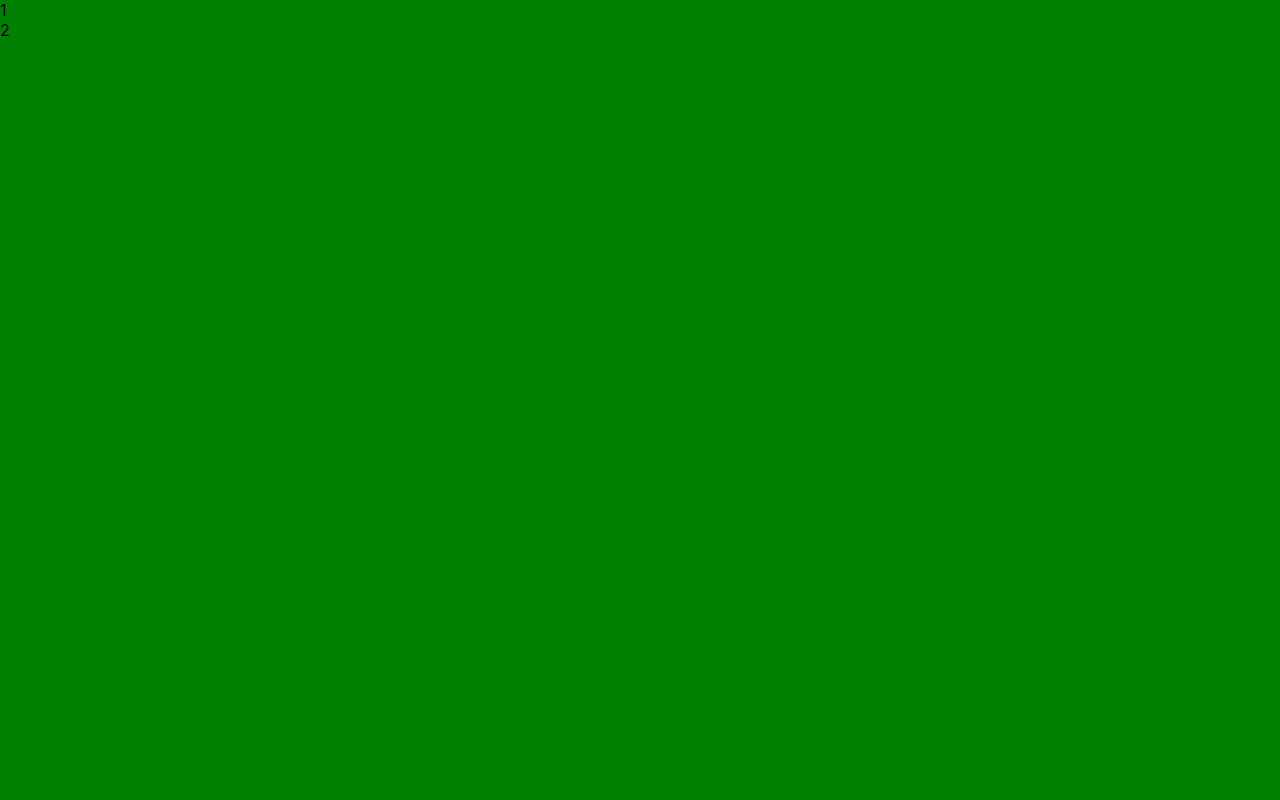
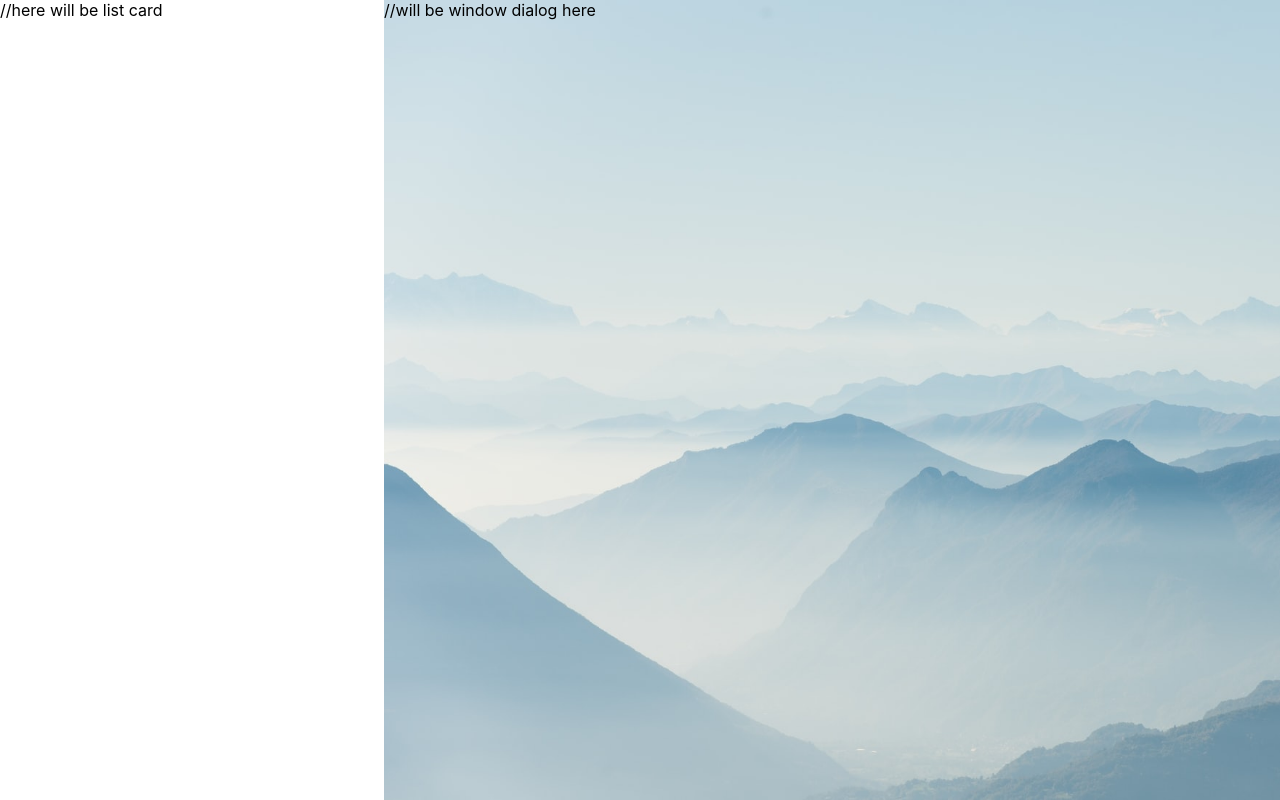
Before and after one commit to IharTsykala/Ais__Telegram-clone, a React (Create React App) app: page / in a window 1280 px wide. Built offline with nearby package versions, Linux system fonts and the light colour scheme.

Commit message:
feat: add base components structure

```diff
--- a/src/App.scss
+++ b/src/App.scss
@@ -1,3 +1,37 @@
+$lightBackground: #fff;
+
+* {
+  margin: 0;
+  padding: 0;
+  box-sizing: border-box;
+}
+
 body {
-  background-color: green;
+  background-color: $lightBackground;
 }
+
+.wrapper {
+  width: 100vw;
+  height: 100vh;
+}
+
+.main {
+  width: 100%;
+  height: 100%;
+}
+
+.messenger-page {
+  width: 100%;
+  height: 100%;
+  display: grid;
+  grid-template-columns: 30% 1fr;
+}
+
+.list-dialog-block {
+  //background-color: cornflowerblue;
+}
+
+.window-dialog-block {
+  background-image:url('./assets/img/backgrounForTelegram.jpg');
+  background-size:cover
+}
--- a/src/App.tsx
+++ b/src/App.tsx
@@ -9,6 +9,7 @@ import cardItemSaga from "./Redux/store/CardItem/CardItem.sagas"
 import descriptionItemSaga from "./Redux/store/DescriptionItem/DescriptionItem.sagas"
 import ListItems from "./Components/ListItems/ListItems"
 import DescriptionItem from "./Components/DescriptionItem/DescriptionItem"
+import MessengerPage from "./Pages/MessengerPage/MessengerPage"
 
 const sagaMiddleware = createSagaMiddleware()
 
@@ -25,8 +26,9 @@ sagaMiddleware.run(descriptionItemSaga)
 const App: React.FC = () => (
   <Provider store={store}>
     <div className={"wrapper"}>
-      <ListItems />
-      <DescriptionItem />
+      <main className={"main"}>
+        <MessengerPage />
+      </main>
     </div>
   </Provider>
 )
--- /dev/null
+++ b/src/Pages/MessengerPage/ListDialogsBlock/ListDialogsBlock.tsx
@@ -0,0 +1,20 @@
+import React from "react"
+
+type ListDialogsBlockProps = {
+  // dispatch: any,
+}
+
+const ListDialogsBlock: React.FunctionComponent<ListDialogsBlockProps> = () => {
+  return (
+    <div className={"list-dialog-block"}>
+      <div className={"list-dialog-block_header"}></div>
+      <div className={"list-dialog-block_main"}>//here will be list card</div>
+    </div>
+  )
+}
+
+// const mapStateToProps = (state: any) => ({
+//   searchStringState: state.pagination.searchString,
+// })
+
+export default ListDialogsBlock
--- /dev/null
+++ b/src/Pages/MessengerPage/MessengerPage.tsx
@@ -0,0 +1,22 @@
+import React from "react"
+import ListDialogsBlock from "./ListDialogsBlock/ListDialogsBlock"
+import WindowDialogBlock from "./WindowDialogBlock/WindowDialogBlock"
+
+type MessengerPageProps = {
+  // dispatch: any,
+}
+
+const MessengerPage: React.FunctionComponent<MessengerPageProps> = () => {
+  return (
+    <div className={"messenger-page"}>
+      <ListDialogsBlock />
+      <WindowDialogBlock />
+    </div>
+  )
+}
+
+// const mapStateToProps = (state: any) => ({
+//   searchStringState: state.pagination.searchString,
+// })
+
+export default MessengerPage
--- /dev/null
+++ b/src/Pages/MessengerPage/WindowDialogBlock/WindowDialogBlock.tsx
@@ -0,0 +1,22 @@
+import React from "react"
+
+type WindowDialogBlockProps = {
+  // dispatch: any,
+}
+
+const WindowDialogBlock: React.FunctionComponent<WindowDialogBlockProps> = () => {
+  return (
+    <div className={"window-dialog-block"}>
+      //will be window dialog here
+      <div className={"window-dialog-block__header"}></div>
+      <div className={"window-dialog-block__main"}></div>
+      <div className={"window-dialog-block__message-field"}></div>
+    </div>
+  )
+}
+
+// const mapStateToProps = (state: any) => ({
+//   searchStringState: state.pagination.searchString,
+// })
+
+export default WindowDialogBlock
```
Also changed, not shown: src/assets/img/backgrounForTelegram.jpg (added).
